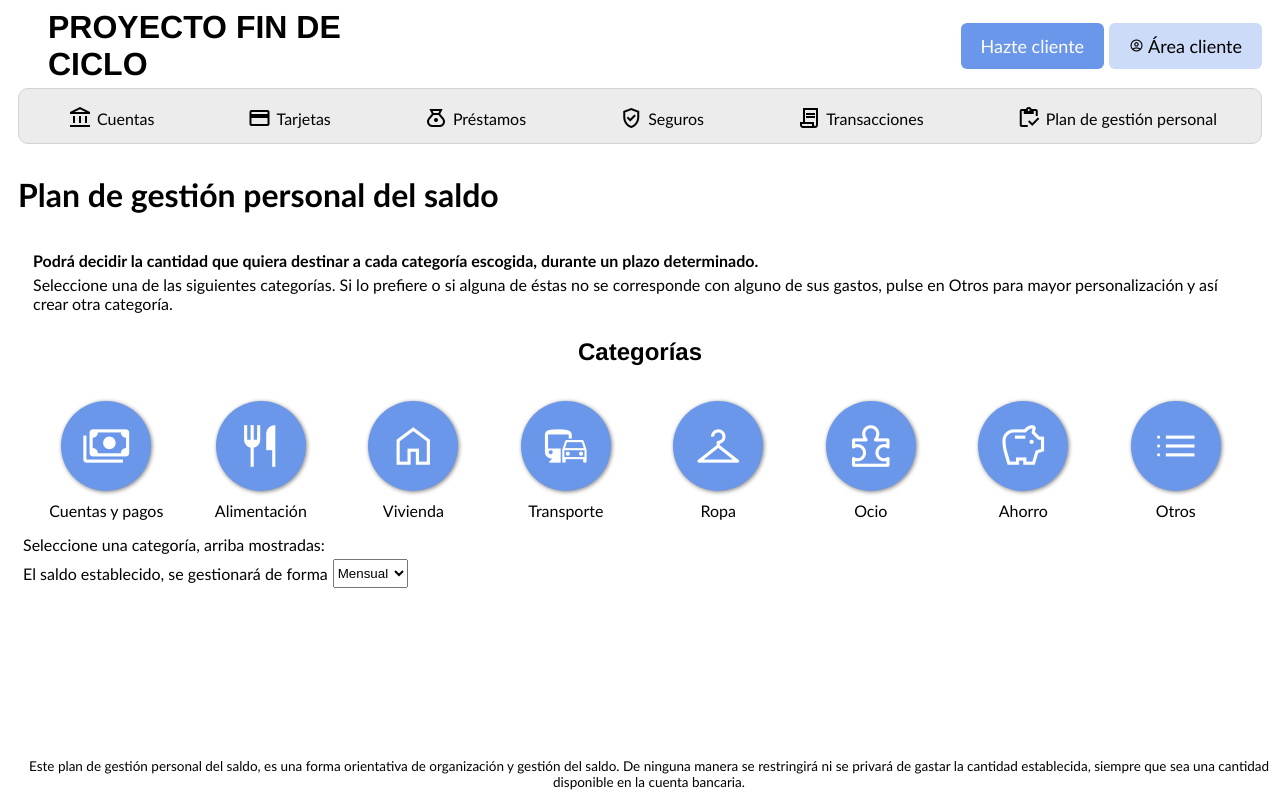
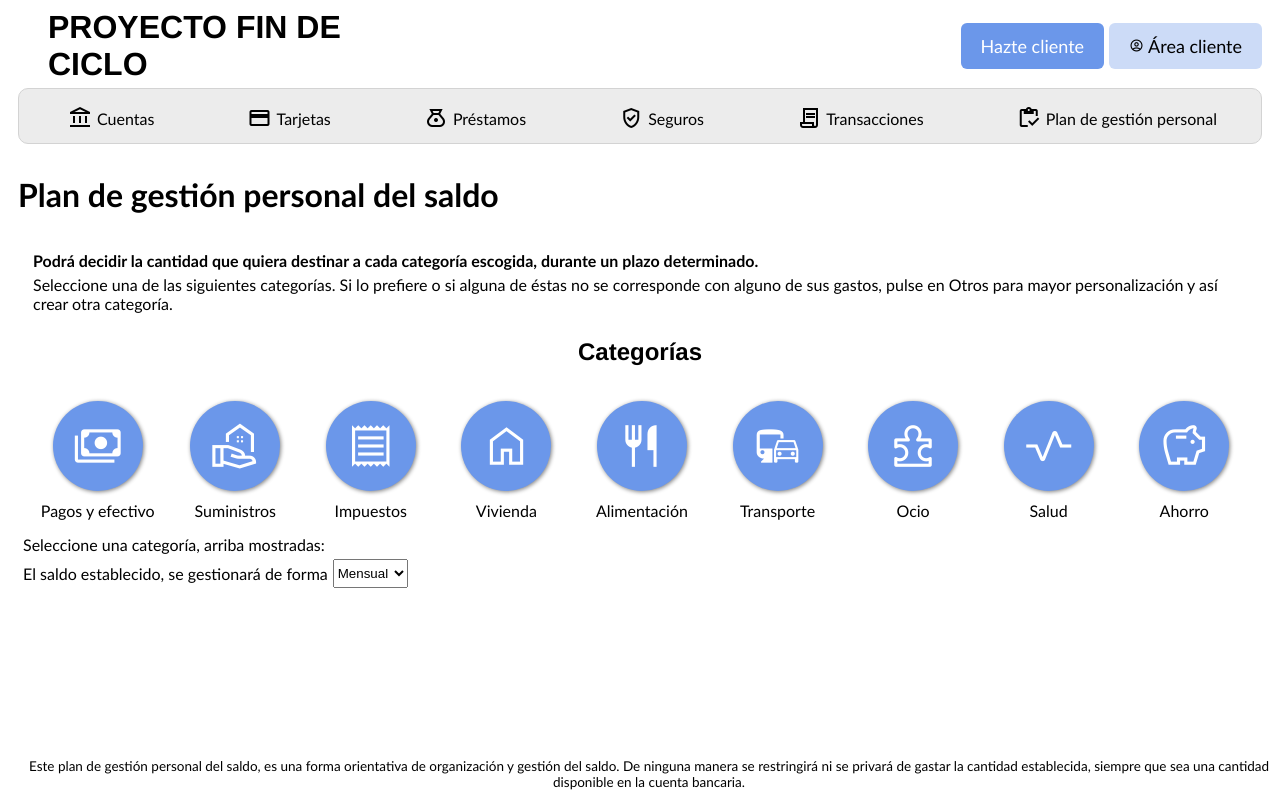
Before and after one commit to lvidalc1/TFC, an Angular app: page /categorias in a window 1280 px wide. Built offline with nearby package versions, Linux system fonts and the light colour scheme.

Commit message:
Modificación opciones categorías

```diff
--- a/src/app/proyecto/component/posicion-global/posicion-global.component.html
+++ b/src/app/proyecto/component/posicion-global/posicion-global.component.html
@@ -21,6 +21,7 @@
         <div class="grafica">
             <img
                 src="https://cdn.businessinsider.es/sites/navi.axelspringer.es/public/media/image/2022/10/grafico-refleja-porcentaje-gastos-mes-presupuesto-personal-2856117.jpg?tf=3840x">
+                <!---->
         </div>
     </div>
     <!-- <div class="cubosInfo">
--- a/src/app/shared/menu-lateral/menu-lateral.component.html
+++ b/src/app/shared/menu-lateral/menu-lateral.component.html
@@ -1,7 +1,9 @@
 <div class="menu">
         <div class="separador"></div>
-        <div [ngClass]="{'activo':selectedMenu==='cuentas'}" (click)="selectMenu('cuentas')"><!---->
+        <div [ngClass]="{'activo':selectedMenu==='cuentas'}" (click)="selectMenu('cuentas')">
+            <!--de esta manera la clase activo, solo se aplicará si selectedMenu es igual a cuentas en este caso.-->
             <a [routerLink]="['/posicionGlobal']"><span class="material-symbols-outlined">
+                <!--[routerLink] cambia de ruta sin recargar la pagina-->
                     account_balance
                 </span>Cuentas</a>
         </div>
--- a/src/app/shared/opciones-categorias/opciones-categorias.component.css
+++ b/src/app/shared/opciones-categorias/opciones-categorias.component.css
@@ -11,6 +11,9 @@ h3 {
     justify-content: space-around;
     max-width: 1450px;
     margin: auto;
+}
+.cat div{
+    font-family: 'Gill Sans', 'Gill Sans MT', Calibri, 'Trebuchet MS', sans-serif;
 }
 
 .cat div a {
@@ -39,7 +42,7 @@ h3 {
     color: white;
 }
 .cat div a span:hover{
-    opacity: 80%;
+    box-shadow: 1px 1px 8px grey;
 }
 
 @media screen and (max-width:1050px) {
--- a/src/app/shared/opciones-categorias/opciones-categorias.component.html
+++ b/src/app/shared/opciones-categorias/opciones-categorias.component.html
@@ -1,12 +1,35 @@
-<h3>Categorías</h3>
+<h3>Categorías</h3><!--categorias en las que se podrán clasificar los gastos realizados-->
 <div class="cat">
+  <div>
+    <a href="/gestion/">
+      <span class="material-symbols-outlined">
+        payments
+      </span>
+      Pagos y efectivo</a><!--bizums, retirada de dinero en efectivo..-->
+  </div>
   <div>
     <a href="/gestion">
       <span class="material-symbols-outlined">
-            payments
+        real_estate_agent
       </span>
-          Cuentas y pagos</a>
+      Suministros</a>
+  </div><!--suministros: electricidad, agua, gas, internet-->
+  <div>
+    <a href="/gestion">
+      <span class="material-symbols-outlined">
+        receipt
+        </span>
+      Impuestos</a>
+  </div><!--impuestos-->
+  <!--mascotas-->
+  <div>
+    <a href="/gestion">
+      <span class="material-symbols-outlined">
+        Home
+      </span>
+      Vivienda</a>
   </div>
+  <!--vivienda: alquiler, pagos hipoteca, mantenimiento y reparaciones-->
   <div>
     <a href="/gestion">
       <span class="material-symbols-outlined">
@@ -14,13 +37,7 @@
       </span>
       Alimentación</a>
   </div>
-      <div>
-        <a href="/gestion">
-          <span class="material-symbols-outlined">
-            Home
-          </span>
-          Vivienda</a>
-      </div>
+  <!---->
   <div>
     <a href="/gestion">
       <span class="material-symbols-outlined">
@@ -28,13 +45,7 @@
       </span>
       Transporte</a>
   </div>
-      <div>
-        <a href="/gestion">
-          <span class="material-symbols-outlined">
-            checkroom
-          </span>
-          Ropa</a>
-      </div>
+  <!--combustible, transporte publico, mantenimiento vehiculos, tarifa estacionamiento-->
   <div>
     <a href="/gestion">
       <span class="material-symbols-outlined">
@@ -42,6 +53,15 @@
       </span>
       Ocio</a>
   </div>
+  <!--cine, conciertos, eventos, libros, aficiones, ropa-->
+  <div>
+    <a href="/gestion">
+      <span class="material-symbols-outlined">
+        vital_signs
+      </span>
+      Salud</a>
+  </div>
+  <!--seguro medico, visitas medicas, medicamentos-->
   <div>
     <a href="/gestion">
       <span class="material-symbols-outlined">
@@ -49,11 +69,4 @@
       </span>
       Ahorro</a>
   </div>
-      <div>
-        <a href="/gestion">
-          <span class="material-symbols-outlined">
-            list
-          </span>
-          Otros</a>
 </div>
-    </div>
```
Lines whose indentation alone changed are shown as unchanged.
